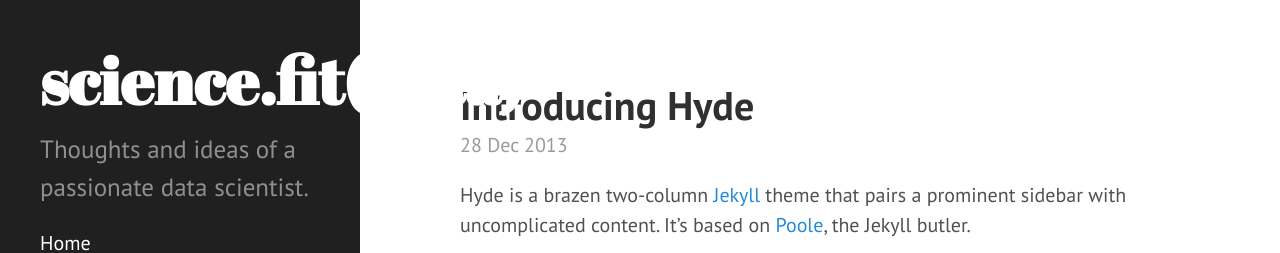
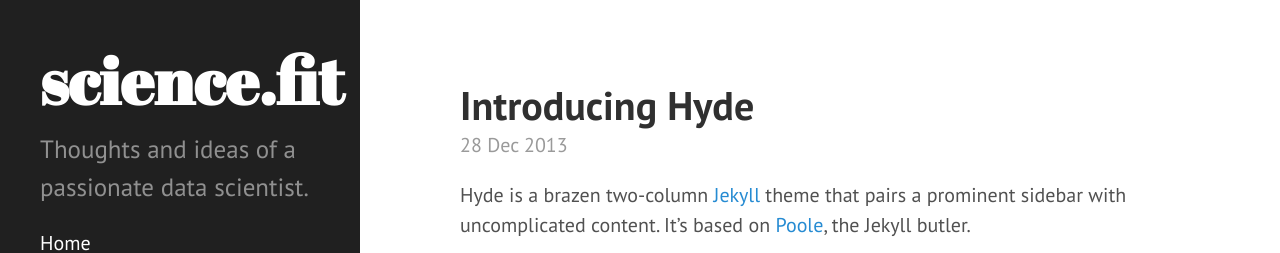
Before and after one commit to jtutmaher/jtutmaher.github.io, a Jekyll site: the page built from index.html, in a window 1280 px wide. Shown: the top 253 px of the page. Built offline with Jekyll 4.4.1, drawn with Linux system fonts in a browser that asks for light colours; Markdown is read by kramdown in place of the engine named in the settings; the list of posts is cut into pages by our own code.

Commit message:
another update

```diff
--- a/_config.yml
+++ b/_config.yml
@@ -6,7 +6,7 @@
 permalink:        pretty
 
 # Setup
-title:            [science.fit(data)]
+title:            'science.fit'
 tagline:          'Data is the Commodity'
 description:      'Thoughts and ideas of a passionate data scientist.'
 url:              https://jtutmaher.github.io
```
